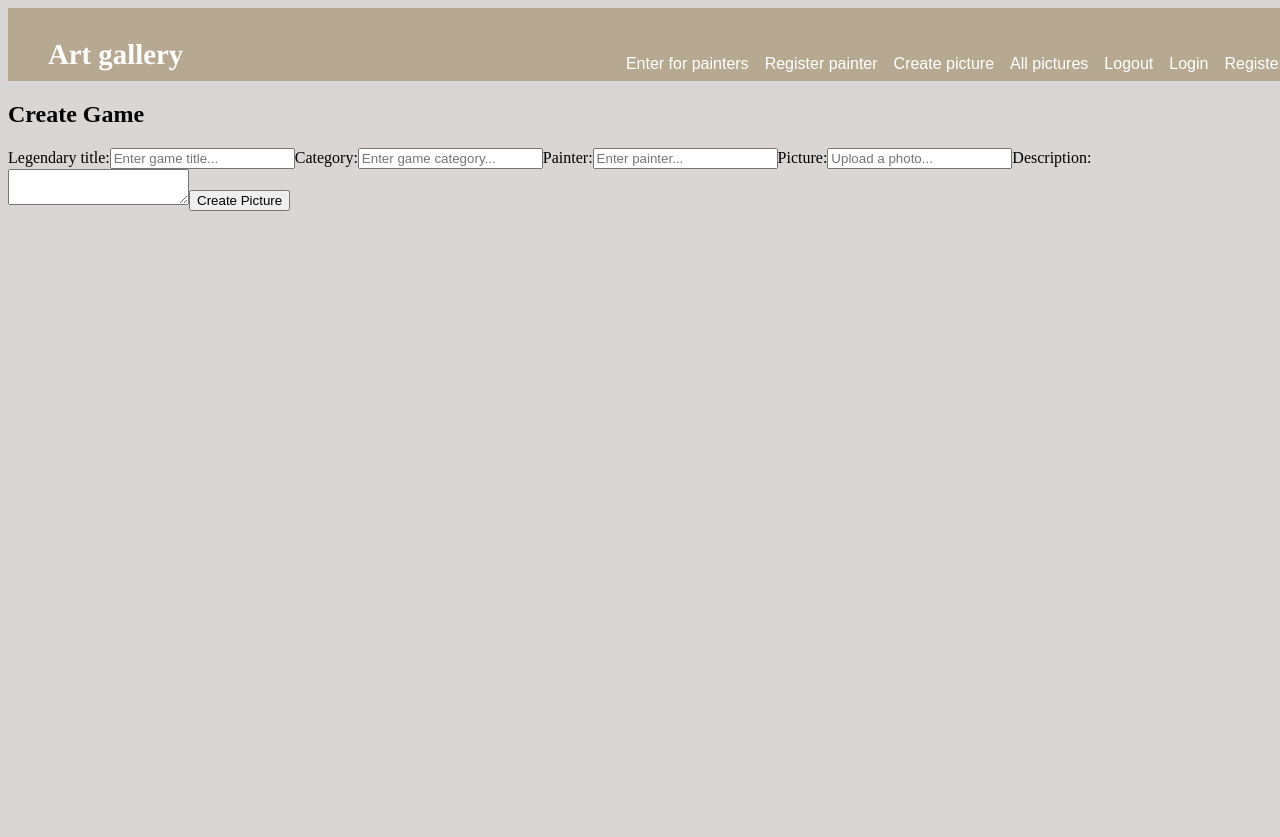
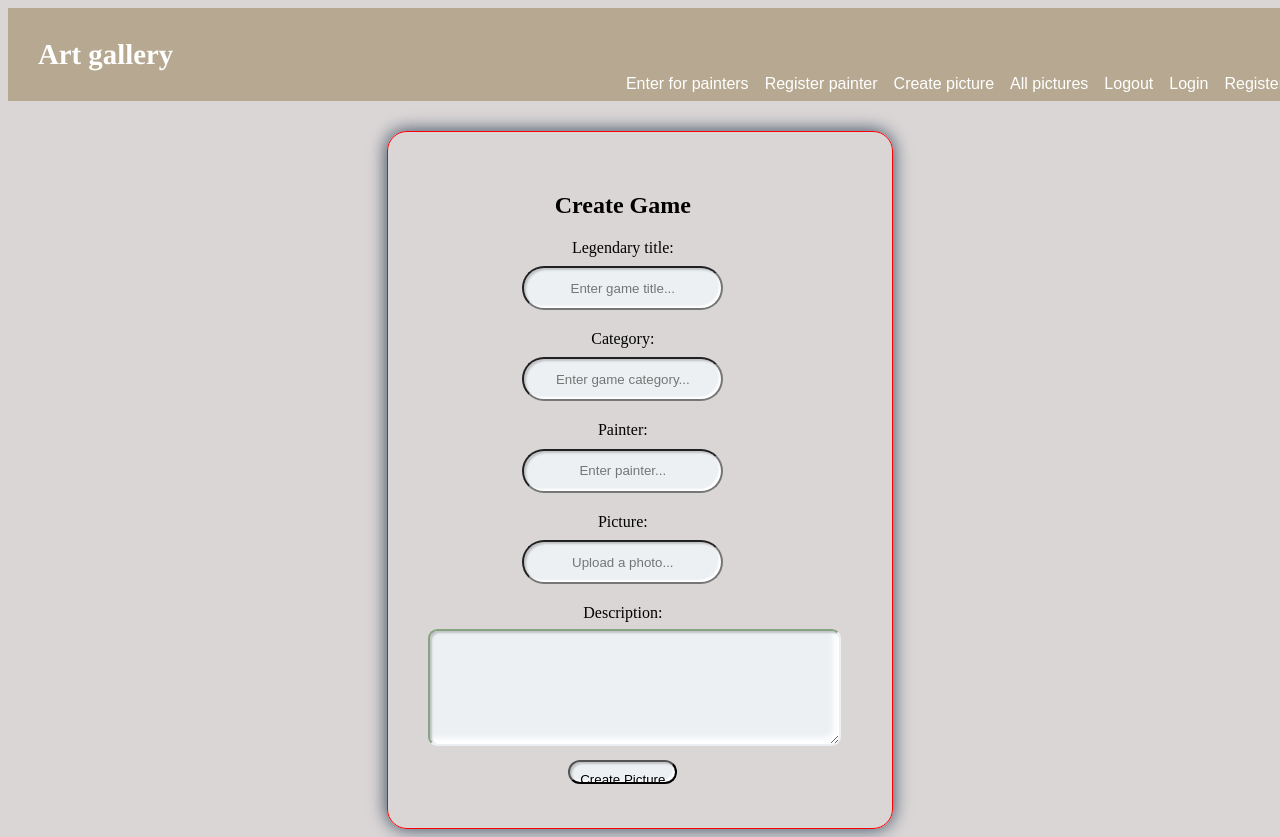
Before and after one commit to JuliaFS/gallery, a React (Vite) app in the folder client/: page /create-picture in a window 1280 px wide. Before the commit the page ends 800 px from the top, so only its background shows below. Built offline with nearby package versions, Linux system fonts and the light colour scheme; a web font is replaced by a local one.

Commit message:
added css to login form

```diff
--- a/client/public/styles/styles.css
+++ b/client/public/styles/styles.css
@@ -1,4 +1,5 @@
 body {
     background-color: rgba(152, 137, 137, 0.346);
+    text-align: center;
 
 }
--- a/client/src/components/CreatePicture/CreatePicture.jsx
+++ b/client/src/components/CreatePicture/CreatePicture.jsx
@@ -1,4 +1,4 @@
-
+import './create.css';
 
 export default function CreatePicture() {
     // <!-- const {onCreateGameSubmit} = useGameContext();
@@ -13,7 +13,6 @@ export default function CreatePicture() {
     return (
         <section id="create-page" className="auth">
             <form id="create" method="post" >
-                <div className="container">
                     <h1>Create Game</h1>
 
                     <label htmlFor="title">Legendary title:</label>
@@ -32,7 +31,6 @@ export default function CreatePicture() {
                     <textarea name="description" ></textarea>
 
                     <input type="submit" value="Create Picture" />
-                </div>
             </form>
         </section>
     );
--- /dev/null
+++ b/client/src/components/CreatePicture/create.css
@@ -0,0 +1,45 @@
+#create-page{
+    border: 1px solid red;
+    width: 40%;
+    height: auto;
+    border-radius: 20px;
+    padding: 40px;
+    box-sizing: border-box;
+    text-align: center;
+    box-shadow: 0px 0px 18px 0px #32485e, -7px -7px 10px #6f71740f;
+}
+
+#create-page{
+    display: inline-flex;
+    align-self: center;
+    margin-top: 30px;
+}
+
+#create-page label{
+    display: block;
+    margin-top: 20px;
+    margin-bottom: 0;
+}
+#create-page input[type="text"], input[type="submit"], textarea {
+    background: #ecf0f3;
+    padding: 10px;
+    text-align: center;
+    height: 20px;
+    margin-top: 0.7em;
+    border-radius: 30px;
+    box-shadow: inset 2px 2px 2px #c0c2c5, inset -2px -2px 2px white;
+}
+
+#create-page textarea {
+    width: 100%;
+    min-width: 20vw;
+    min-height: 7em;
+    border: 2px solid #86a480;
+    border-radius: 0.7em;
+    border-bottom-color: #ecf0f3;
+    background-color: #ecf0f3;
+    border-right-color: #ecf0f3;
+    margin-top: 7px;
+    color: black;
+    box-shadow: inset 2px 2px 2px #c0c2c5, inset -6px -6px 6px white;
+}
--- a/client/src/components/Header/header.css
+++ b/client/src/components/Header/header.css
@@ -16,6 +16,7 @@ header {
     font-size: 1.2em;
     font-family: "Finger_Paint", Times, serif;
     color: white;
+    margin-bottom: 10px;
 }
 
 header {
@@ -24,10 +25,10 @@ header {
 }
 
 header h2 {
-    display: inline-block;
+    float: left;
     color: white;
-    margin-bottom: auto;
-    margin-left: 30px;
+    margin-bottom: 20px;
+    margin-left: 20px;
 }
 
 header nav {
```
